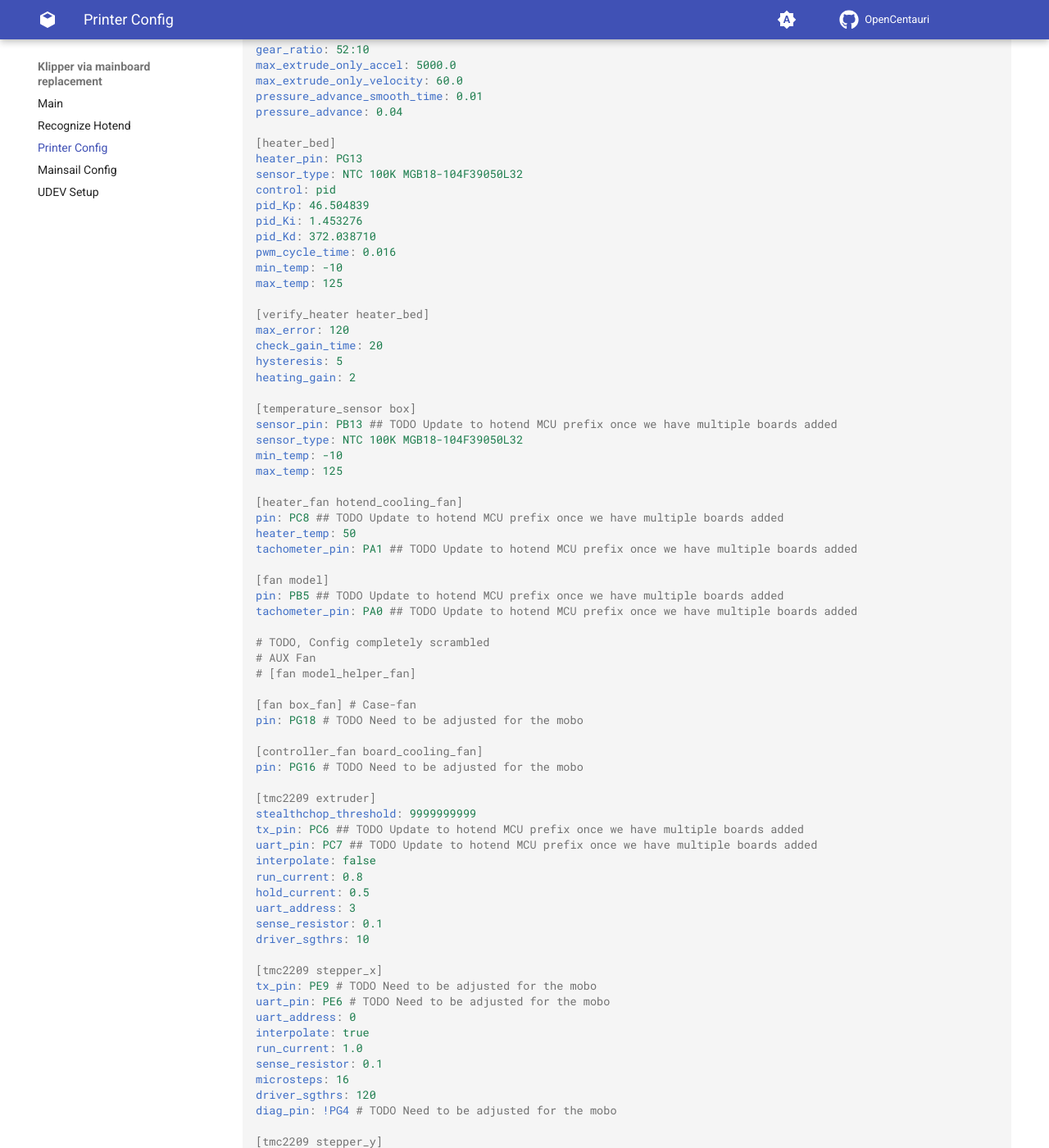
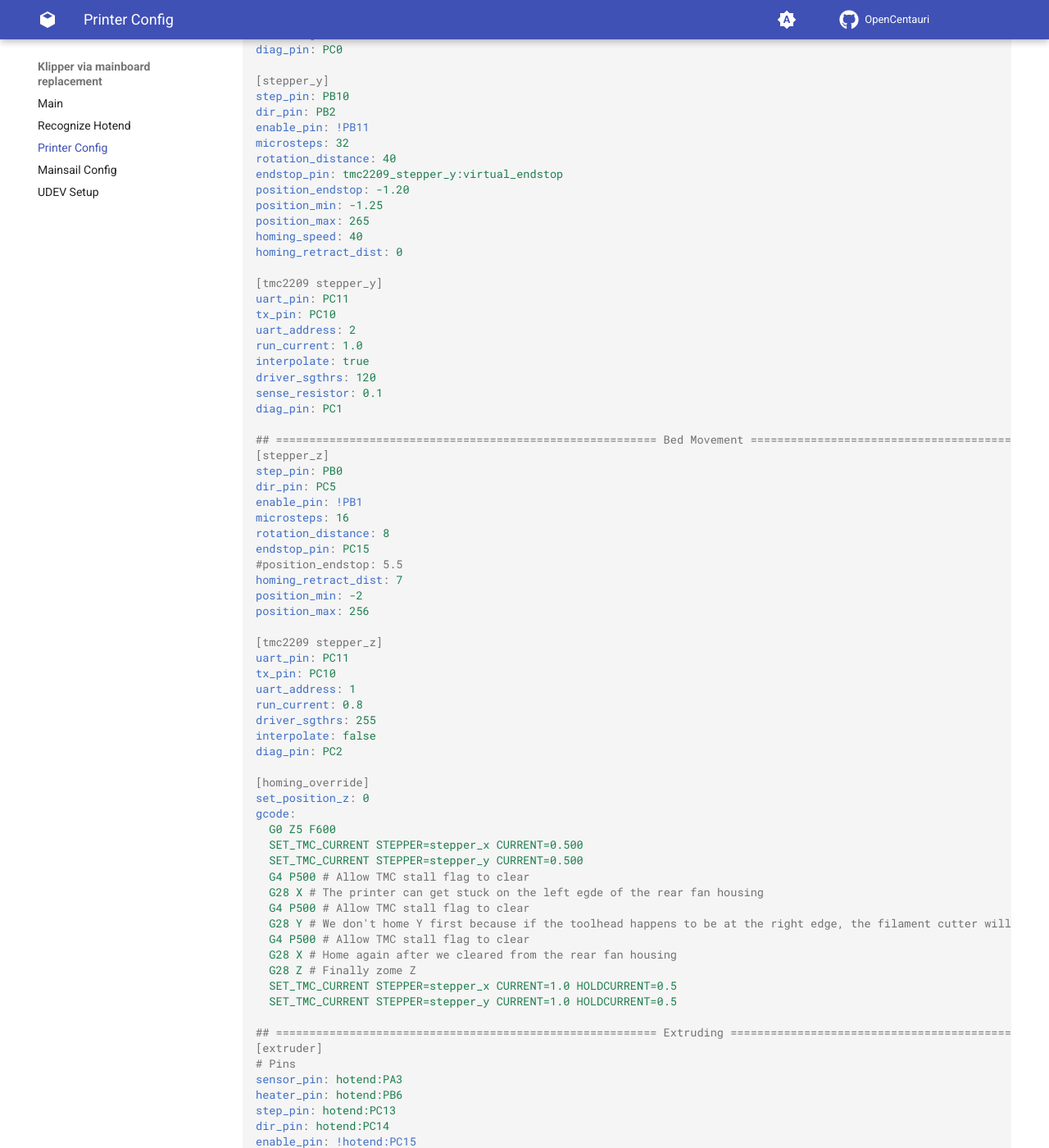
Before and after one commit to suchmememanyskill/OpenCentauri, an MkDocs documentation site: the page built from docs/klipper-via-mainboard-replacement/printer-config.md, in a window 1280 px wide and 1400 px high, scrolled down 933 px. Shown: the whole window at 82% size. Built offline with MkDocs 1.6.1 and Material for MkDocs 9.7.7, drawn with Linux system fonts in a browser that asks for light colours; comment, search, counter and statistics services are not loaded; some of the changed text lies outside the part shown.

Commit message:
POC V1 for SKR Mini E3 V3

````diff
--- a/docs/klipper-via-mainboard-replacement/printer-config.md
+++ b/docs/klipper-via-mainboard-replacement/printer-config.md
@@ -1,30 +1,116 @@
 # !!! WORK IN PROGRESS !!!
 
-Reconstruction for the Centauri Carbon Printer.cfg
+The printer.cfg used for the BTT SKR Mini 3
 
 ```yaml
+# Mainboard
 [mcu]
-serial: /dev/ttyACM1
-baud: 1000000
+serial: /dev/serial0
+baud: 250000
 restart_method: command
 
-# TODO: MCU for hotend
-
-# TODO: MCU For new Mobo
+[mcu hotend]
+serial: /dev/ttyHotend
+restart_method: command
 
 [printer]
 max_velocity: 500
-max_accel: 20000
-# TODO: Will be upated for the last step of the Klipperification when the hotend and the hot bed are done
-kinematics: none
+max_accel: 10000
+kinematics: corexy
 
+## ========================================================= Toolhead Movement =========================================================
+[stepper_x]
+step_pin: PB13
+dir_pin: PB12
+enable_pin: !PB14
+microsteps: 32
+rotation_distance: 40
+endstop_pin: tmc2209_stepper_x:virtual_endstop
+position_endstop: -1.20
+position_min:-1.25
+position_max: 256
+homing_speed: 40
+homing_retract_dist: 0
+
+[tmc2209 stepper_x]
+uart_pin: PC11
+tx_pin: PC10
+uart_address: 0
+run_current: 1.0
+interpolate: true
+sense_resistor: 0.1
+driver_sgthrs: 120
+diag_pin: PC0
+
+[stepper_y]
+step_pin: PB10
+dir_pin: PB2
+enable_pin: !PB11
+microsteps: 32
+rotation_distance: 40
+endstop_pin: tmc2209_stepper_y:virtual_endstop
+position_endstop: -1.20
+position_min: -1.25
+position_max: 265
+homing_speed: 40
+homing_retract_dist: 0
+
+[tmc2209 stepper_y]
+uart_pin: PC11
+tx_pin: PC10
+uart_address: 2
+run_current: 1.0
+interpolate: true
+driver_sgthrs: 120
+sense_resistor: 0.1
+diag_pin: PC1
+
+## ========================================================= Bed Movement =========================================================
+[stepper_z]
+step_pin: PB0
+dir_pin: PC5
+enable_pin: !PB1
+microsteps: 16
+rotation_distance: 8
+endstop_pin: PC15
+#position_endstop: 5.5
+homing_retract_dist: 7
+position_min: -2
+position_max: 256
+
+[tmc2209 stepper_z]
+uart_pin: PC11
+tx_pin: PC10
+uart_address: 1
+run_current: 0.8
+driver_sgthrs: 255
+interpolate: false
+diag_pin: PC2
+
+[homing_override]
+set_position_z: 0
+gcode:
+  G0 Z5 F600
+  SET_TMC_CURRENT STEPPER=stepper_x CURRENT=0.500
+  SET_TMC_CURRENT STEPPER=stepper_y CURRENT=0.500
+  G4 P500 # Allow TMC stall flag to clear
+  G28 X # The printer can get stuck on the left egde of the rear fan housing
+  G4 P500 # Allow TMC stall flag to clear
+  G28 Y # We don't home Y first because if the toolhead happens to be at the right edge, the filament cutter will engage
+  G4 P500 # Allow TMC stall flag to clear
+  G28 X # Home again after we cleared from the rear fan housing
+  G28 Z # Finally zome Z
+  SET_TMC_CURRENT STEPPER=stepper_x CURRENT=1.0 HOLDCURRENT=0.5
+  SET_TMC_CURRENT STEPPER=stepper_y CURRENT=1.0 HOLDCURRENT=0.5
+
+## ========================================================= Extruding =========================================================
 [extruder]
 # Pins
-sensor_pin: PA3 ## TODO Update to hotend MCU prefix once we have multiple boards added
-heater_pin: PB6 ## TODO Update to hotend MCU prefix once we have multiple boards added
-step_pin: PC13 ## TODO Update to hotend MCU prefix once we have multiple boards added
-dir_pin: PC14 ## TODO Update to hotend MCU prefix once we have multiple boards added
-enable_pin: !PC15 ## TODO Update to hotend MCU prefix once we have multiple boards added
+sensor_pin: hotend:PA3
+heater_pin: hotend:PB6
+step_pin: hotend:PC13
+dir_pin: hotend:PC14
+enable_pin: !hotend:PC15
 # Metadata
 nozzle_diameter: 0.4
 filament_diameter: 1.75
@@ -46,52 +132,9 @@
 pressure_advance_smooth_time: 0.01
 pressure_advance: 0.04
 
-[heater_bed]
-heater_pin: PG13
-sensor_type: NTC 100K MGB18-104F39050L32
-control: pid
-pid_Kp: 46.504839
-pid_Ki: 1.453276
-pid_Kd: 372.038710
-pwm_cycle_time: 0.016
-min_temp: -10
-max_temp: 125
-
-[verify_heater heater_bed]
-max_error: 120
-check_gain_time: 20
-hysteresis: 5
-heating_gain: 2
-
-[temperature_sensor box]
-sensor_pin: PB13 ## TODO Update to hotend MCU prefix once we have multiple boards added
-sensor_type: NTC 100K MGB18-104F39050L32
-min_temp: -10
-max_temp: 125
-
-[heater_fan hotend_cooling_fan]
-pin: PC8 ## TODO Update to hotend MCU prefix once we have multiple boards added
-heater_temp: 50
-tachometer_pin:	PA1 ## TODO Update to hotend MCU prefix once we have multiple boards added
-
-[fan model]
-pin: PB5 ## TODO Update to hotend MCU prefix once we have multiple boards added
-tachometer_pin:	PA0 ## TODO Update to hotend MCU prefix once we have multiple boards added
-
-# TODO, Config completely scrambled
-# AUX Fan
-# [fan model_helper_fan]
-
-[fan box_fan] # Case-fan
-pin: PG18 # TODO Need to be adjusted for the mobo
-
-[controller_fan board_cooling_fan]
-pin: PG16 # TODO Need to be adjusted for the mobo
-
 [tmc2209 extruder]
-stealthchop_threshold: 9999999999
-tx_pin: PC6 ## TODO Update to hotend MCU prefix once we have multiple boards added
-uart_pin: PC7 ## TODO Update to hotend MCU prefix once we have multiple boards added
+tx_pin: hotend:PC6
+uart_pin: hotend:PC7
 interpolate: false
 run_current: 0.8
 hold_current: 0.5
@@ -99,58 +142,67 @@
 sense_resistor: 0.1
 driver_sgthrs: 10
 
-[tmc2209 stepper_x]
-tx_pin: PE9 # TODO Need to be adjusted for the mobo
-uart_pin: PE6 # TODO Need to be adjusted for the mobo
-uart_address: 0
-interpolate: true
-run_current: 1.0
-sense_resistor: 0.1
-microsteps: 16
-driver_sgthrs: 120
-diag_pin: !PG4 # TODO Need to be adjusted for the mobo
+## ========================================================= Bed Heating =========================================================
+[heater_bed]
+heater_pin: PC9
+sensor_type: NTC 100K MGB18-104F39050L32
+sensor_pin: PC4
+control: pid
+pid_Kp: 46.504839
+pid_Ki: 1.453276
+pid_Kd: 372.038710
+min_temp: -10
+max_temp: 125
+pwm_cycle_time: 0.016
 
-[tmc2209 stepper_y]
-tx_pin: PE9 # TODO Need to be adjusted for the mobo
-uart_pin: PE6 # TODO Need to be adjusted for the mobo
-interpolate: true
-run_current: 1.0
-uart_address: 3
-sense_resistor: 0.1
-microsteps: 16
-driver_sgthrs: 120
-diag_pin: !PF6 # TODO Need to be adjusted for the mobo
+## ========================================================= Fans =========================================================
+[heater_fan hotend_cooling_fan]
+pin: hotend:PC8
+heater_temp: 50
+tachometer_pin: hotend:PA1
 
-[tmc2209 stepper_z]
-tx_pin: PE9 # TODO Need to be adjusted for the mobo
-uart_pin: PE6 # TODO Need to be adjusted for the mobo
-interpolate: true
-run_current: 0.8
-uart_address: 1
-stealthchop_threshold: 99999
-sense_resistor: 0.1
-microsteps: 16
-driver_sgthrs: 120
+[fan]
+pin: hotend:PB5
+tachometer_pin: hotend:PA0
 
-[led led1]
-red_pin: PC9 # TODO Update to hotend MCU prefix once we have multiple boards added
-cycle_time: 0.016
+## ========================================================= Bed Mesh =========================================================
+[bed_mesh]
+speed: 80
+horizontal_move_z: 7
+mesh_min: 5, 5
+mesh_max: 245, 250
+probe_count: 3, 3
+fade_end: 1.0
+algorithm: lagrange
+faulty_region_1_min: 245.0, 0.0
+faulty_region_1_max: 256.0, 40.0
 
-[led led2]
-red_pin: PG15 # TODO Need to be adjusted for the mobo
-cycle_time: 0.016
+[probe]
+pin: tmc2209_stepper_z:virtual_endstop
+samples: 3
+samples_result: average
+z_offset: 0
 
-[led led3]
-red_pin: PC2 # TODO Need to be adjusted for the mobo
-cycle_time: 0.016
+## ========================================================= Extra temperatures =========================================================
 
-[led boxLed]
-red_pin: PG15
-cycle_time: 0.016
+[temperature_sensor Chamber]
+sensor_type: NTC 100K MGB18-104F39050L32
+sensor_pin: PA0
 
-## ######################### !!! ADXL Config currently faces issues !!! #########################
+## ========================================================= Resonance Compensation =========================================================
+
+[lis2dw]
+spi_speed: 5000000
+#spi_bus: hotend:spi1
+spi_software_sclk_pin: hotend:PA5
+spi_software_mosi_pin: hotend:PA7
+spi_software_miso_pin: hotend:PA6
+axes_map: x,z,-y
+#rate: 1600
+cs_pin: hotend:PA4
+
 [resonance_tester]
-accel_chip: adxl345 X
+accel_chip: lis2dw
 probe_points: 128, 128, 5
 min_freq: 5
 max_freq: 75
@@ -158,12 +210,25 @@
 hz_per_sec: 1
 max_smoothing: 0.05
 
-[adxl345 X]
-spi_speed: 5000000
-spi_bus: spi1 ## Update to hotend MCU prefix once we have multiple boards added
-axes_map: x,z,-y
-rate: 1600
-cs_pin: PA4 ## Update to hotend MCU prefix once we have multiple boards added
+## ========================================================= Macros =========================================================
+
+[gcode_macro Run_Bed_Mesh]
+gcode:
+  SET_TMC_CURRENT STEPPER=stepper_z CURRENT=0.230 HOLDCURRENT=0.01
+  G0 Z0 F100
+  G4 P1000 # Allow TMC flag to clear
+  BED_MESH_CALIBRATE PROFILE=PEI METHOD=automatic HORIZONTAL_MOVE_Z=3 PROBE="PROBE_SPEED=50"
+  SET_TMC_CURRENT STEPPER=stepper_z CURRENT=0.800 HOLDCURRENT=0.5
+
+[gcode_macro START_PRINT]
+gcode:
+  BED_MESH_PROFILE LOAD="PEI"
+
+[gcode_macro UNLOAD_FILAMENT]
+gcode:
+
+[gcode_macro LOAD_FILAMENT]
+gcode:
 
 [include mainsail.cfg]
 ```
````
Also changed, not shown: docs/klipper-via-mainboard-replacement/index.md (+13 -5 lines), docs/klipper-via-mainboard-replacement/rewire-btt-skr-mini3.md (added, +24 -0 lines), docs/software/printer-cfg.md (added, +165 -0 lines).
